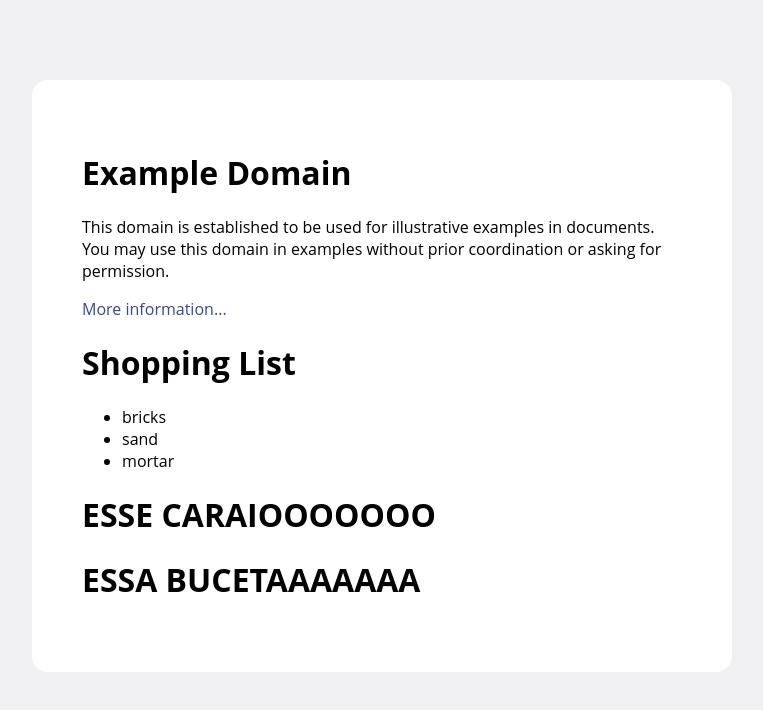
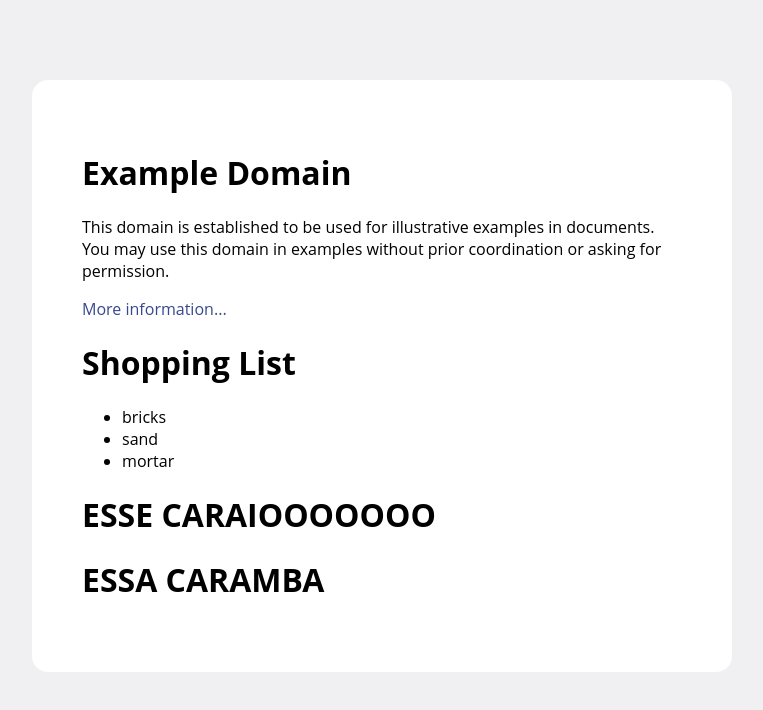
Before and after one commit to Sephirothusa/test, a plain HTML site: page index.html in a window 1280 px wide. Shown: the whole page, without its empty margins (258-1021 px from the left). Drawn offline with Linux system fonts and the light colour scheme.

Commit message:
added caramba

```diff
--- a/index.html
+++ b/index.html
@@ -57,7 +57,7 @@
 
 <h1>ESSE CARAIOOOOOOO</h1>
 
-<h1>ESSA BUCETAAAAAAA</h1>
+<h1>ESSA CARAMBA</h1>
 
 </div>
 </body>
```
